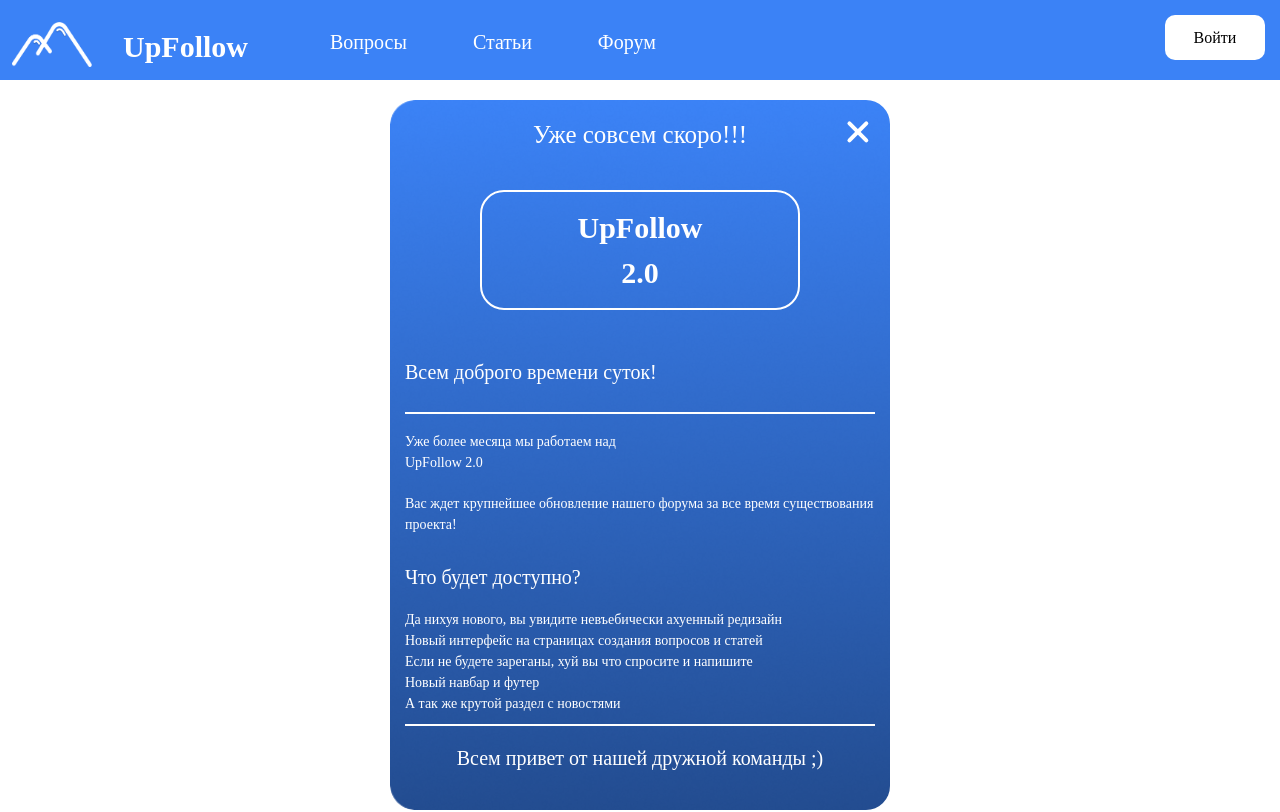
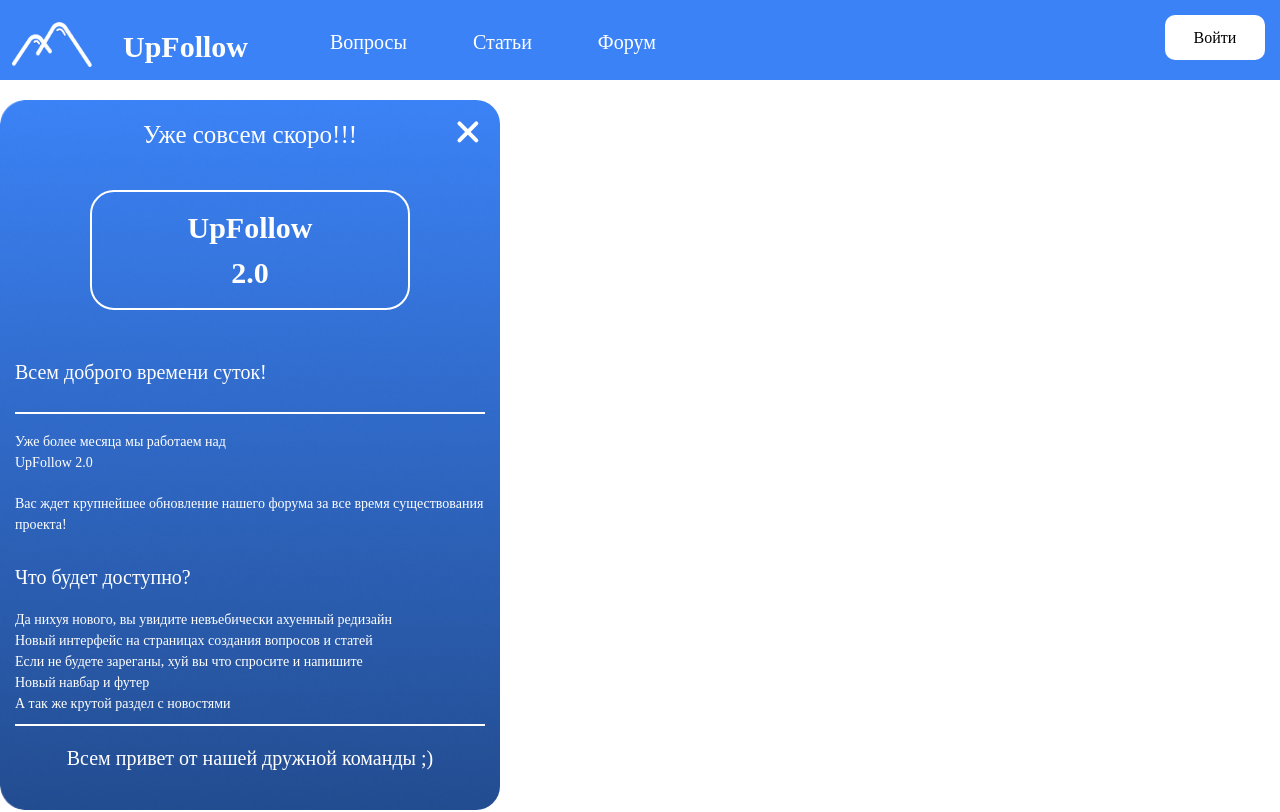
Before and after one commit to OverflowProjectMSP/final, a Vue app in the folder client/: page /uftwo in a window 1280 px wide. Shown: the top 812 px of the page. Built offline with nearby package versions, Linux system fonts and the light colour scheme; no server answers; a web font is replaced by a local one.

Commit message:
comming soon (3) and fix enter page

```diff
--- a/client/src/components/Edit/UfTwo.vue
+++ b/client/src/components/Edit/UfTwo.vue
@@ -3,7 +3,6 @@
 </script>
 
 <template>
-<div class="window">
     <div class="wind">
         <button>
             <svg width="34" height="34" viewBox="0 0 34 34" fill="none" xmlns="http://www.w3.org/2000/svg">
@@ -36,7 +35,6 @@
             <h2>Всем привет от нашей дружной команды ;)</h2>
         </div>
     </div>
-</div>
 </template>
 
 <style>
@@ -46,11 +44,7 @@ h1, h2, h3, h4, h5, p {
     margin: 0;
 }
 
-.window {
-    width: 100%;
-    display: flex;
-    justify-content: center;
-}
+
 
 .wind {
     margin: 20px 0 20px 0;
--- a/client/src/components/Login/EnterPage.vue
+++ b/client/src/components/Login/EnterPage.vue
@@ -628,6 +628,15 @@ h1 {
   .reg{
     background-color: white;
   }
+
+  .login-container {
+    margin-top: -90px;
+    margin-bottom: 10px;
+  }
+
+  h1 {
+  }
+
 .input{
   background: #ffffff;
 
```
